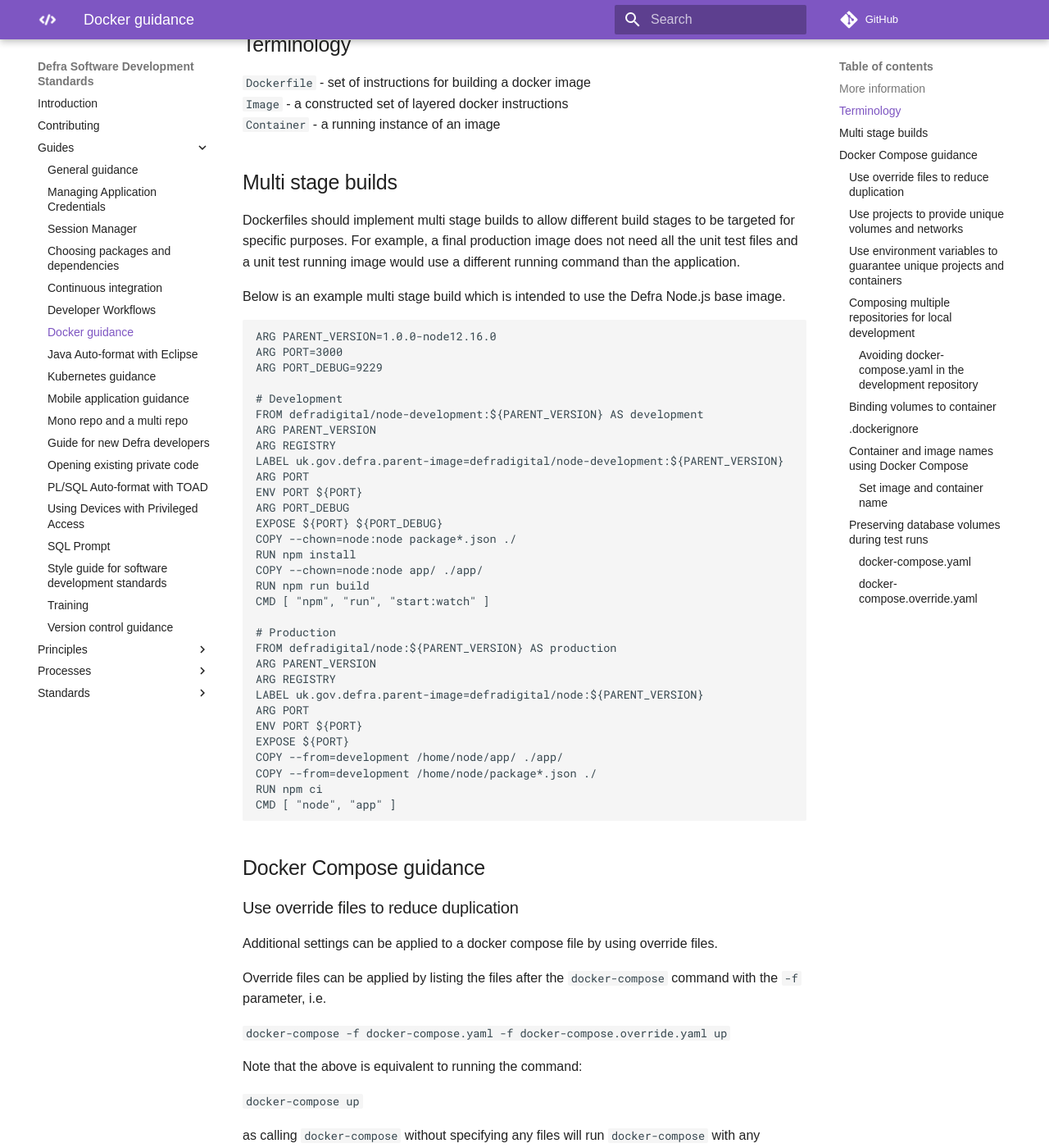
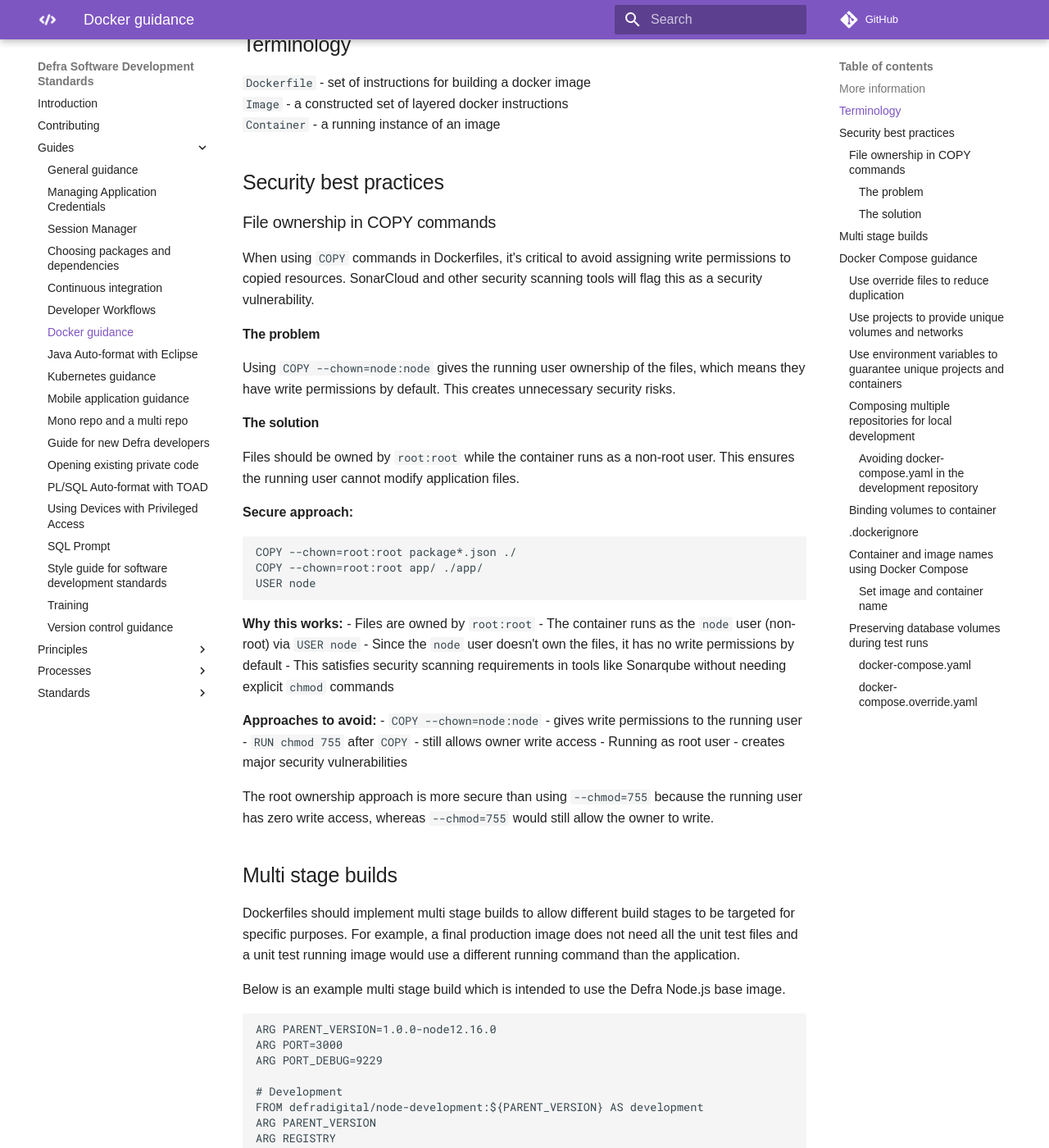
Before and after one commit to DEFRA/software-development-standards, an MkDocs documentation site: the page built from docs/guides/docker_guidance.md, in a window 1280 px wide and 1400 px high, scrolled down 376 px. Shown: the whole window at 82% size. Built offline with MkDocs 1.6.1 and Material for MkDocs 9.7.7, drawn with Linux system fonts in a browser that asks for light colours; some web fonts are replaced; comment, search, counter and statistics services are not loaded; some of the changed text lies outside the part shown.

Commit message:
small edit

````diff
--- a/docs/guides/docker_guidance.md
+++ b/docs/guides/docker_guidance.md
@@ -9,6 +9,38 @@ A container is a standard unit of software that packages up code and all its dep
 `Dockerfile` - set of instructions for building a docker image
 `Image` - a constructed set of layered docker instructions
 `Container` - a running instance of an image
+
+## Security best practices
+
+### File ownership in COPY commands
+
+When using `COPY` commands in Dockerfiles, it's critical to avoid assigning write permissions to copied resources. SonarCloud and other security scanning tools will flag this as a security vulnerability.
+
+#### The problem
+Using `COPY --chown=node:node` gives the running user ownership of the files, which means they have write permissions by default. This creates unnecessary security risks.
+
+#### The solution
+Files should be owned by `root:root` while the container runs as a non-root user. This ensures the running user cannot modify application files.
+
+**Secure approach:**
+```dockerfile
+COPY --chown=root:root package*.json ./
+COPY --chown=root:root app/ ./app/
+USER node
+```
+
+**Why this works:**
+- Files are owned by `root:root`
+- The container runs as the `node` user (non-root) via `USER node`
+- Since the `node` user doesn't own the files, it has no write permissions by default
+- This satisfies security scanning requirements in tools like Sonarqube without needing explicit `chmod` commands
+
+**Approaches to avoid:**
+- `COPY --chown=node:node` - gives write permissions to the running user
+- `RUN chmod 755` after `COPY` - still allows owner write access
+- Running as root user - creates major security vulnerabilities
+
+The root ownership approach is more secure than using `--chmod=755` because the running user has zero write access, whereas `--chmod=755` would still allow the owner to write.
 
 ## Multi stage builds
 Dockerfiles should implement multi stage builds to allow different build stages to be targeted for specific purposes.  For example, a final production image does not need all the unit test files and a unit test running image would use a different running command than the application.
@@ -29,9 +61,9 @@ ARG PORT
 ENV PORT ${PORT}
 ARG PORT_DEBUG
 EXPOSE ${PORT} ${PORT_DEBUG}
-COPY --chown=node:node package*.json ./
+COPY --chown=root:root package*.json ./
 RUN npm install
-COPY --chown=node:node app/ ./app/
+COPY --chown=root:root app/ ./app/
 RUN npm run build
 CMD [ "npm", "run", "start:watch" ]
 
@@ -43,8 +75,8 @@ LABEL uk.gov.defra.parent-image=defradigital/node:${PARENT_VERSION}
 ARG PORT
 ENV PORT ${PORT}
 EXPOSE ${PORT}
-COPY --from=development /home/node/app/ ./app/
-COPY --from=development /home/node/package*.json ./
+COPY --chown=root:root --from=development /home/node/app/ ./app/
+COPY --chown=root:root --from=development /home/node/package*.json ./
 RUN npm ci
 CMD [ "node", "app" ]
 ```
````
